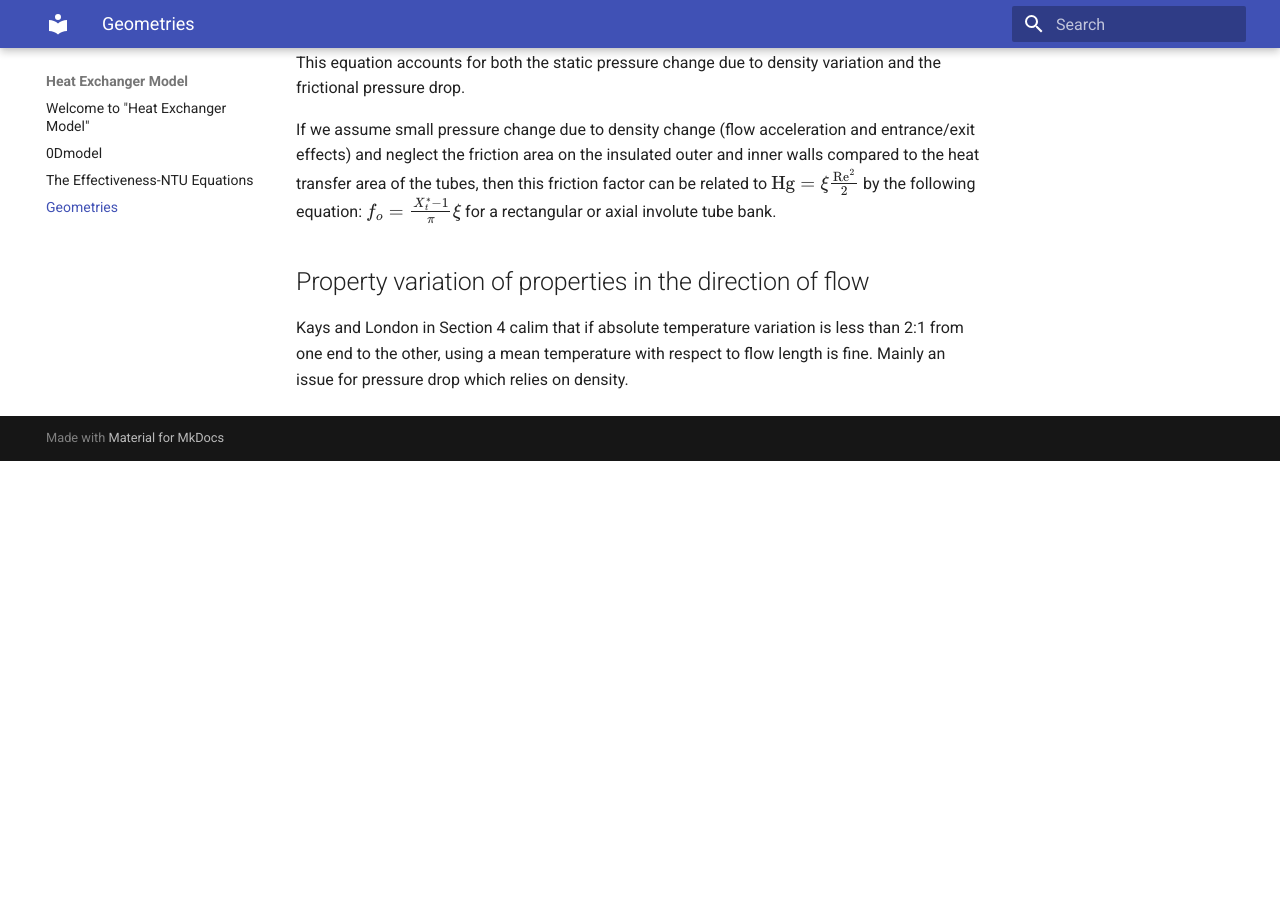
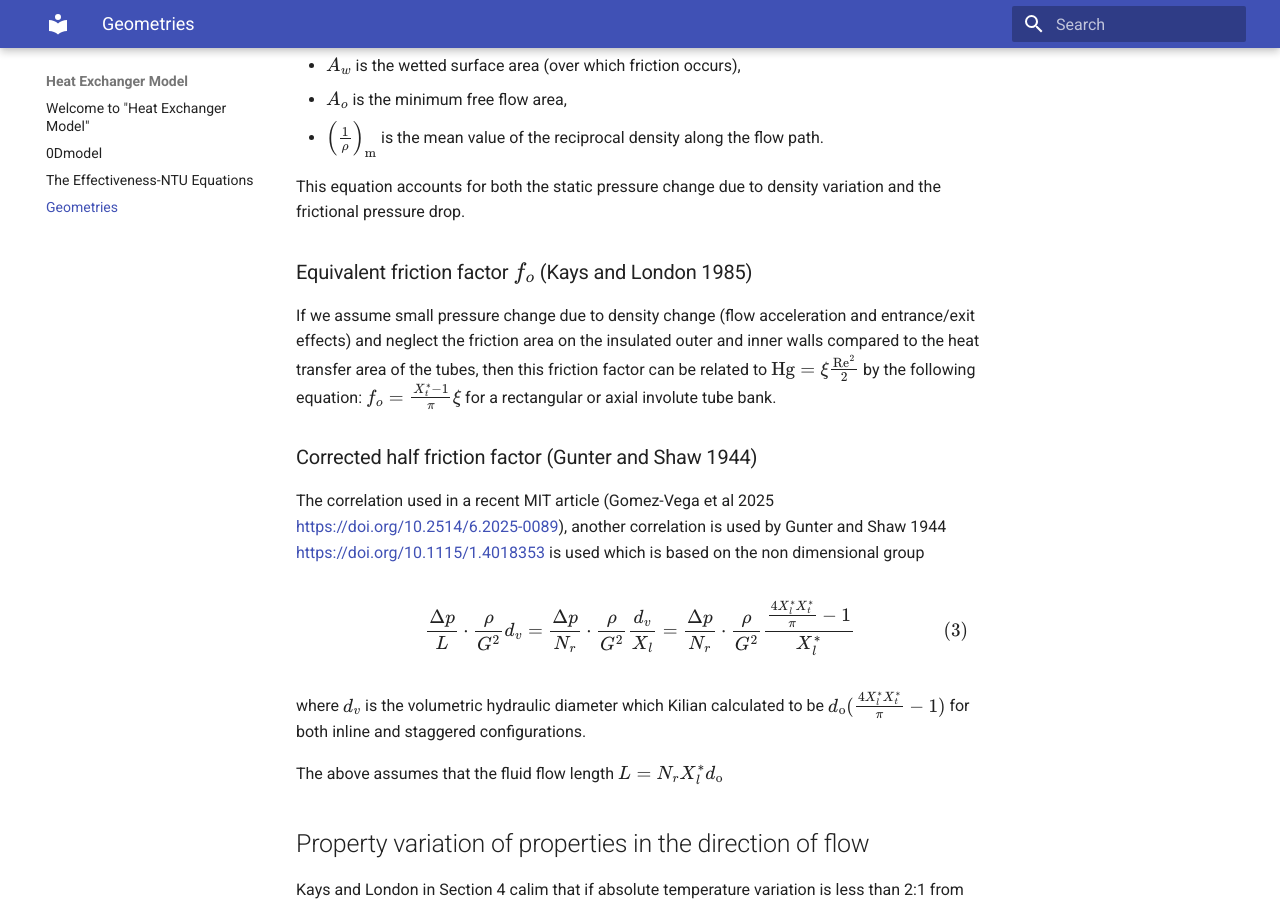
Before and after one commit to kilianbra/heat_exchanger, an MkDocs documentation site: the page built from docs/geometry.md, in a window 1280 px wide and 900 px high, scrolled down 2147 px. Built offline with MkDocs 1.6.1 and Material for MkDocs 9.7.7, drawn with Linux system fonts in a browser that asks for light colours; before the commit the page ends 2608 px from its top, so only the background shows below that; some of the changed text lies outside the part shown.

Commit message:
Added documentation for Gunter and Shaw correlation with DOI

```diff
--- a/docs/geometry.md
+++ b/docs/geometry.md
@@ -20,6 +20,8 @@ As there are mistakes in the transcription of the correlation in Shah the compar
 
 For a tube bank with tube outer diameter based Reynolds number $\text{Re} \triangleq \frac{Gd}{\mu}$, the mass velocity $G \triangleq \dot{m}/A_o$ is based on the minimum flow area. For inline tubes this always occurs at the same location but for transverse tubes if the tubes are narrowly enough spaced longitudinally, the highest velocities can occur in a direction different to the bulk flow (Make image).
 
+### Hagen number (Martin 2002 and Shah 2003)
+
 The Hagen number is used by Martin 2002 (eqn A.3) and Shah 2003 (eqn 7.115)
 
 $$
@@ -27,6 +29,8 @@ $$
 \text{Hg} \triangleq \frac{\Delta p}{N_r} \cdot \frac{\rho d_\text{o}^2}{\mu^2}
 \end{equation}
 $$
+
+### Drag coefficient $\xi$ (Gaddis and Gnielinski 1985 and VDI Heat Atlas 2010)
 
 In the original Gaddis and Gnielinski 1985 correlation (eqn 1), or as presented in the VDI Heat Atlas 2010 (L1.4 eqn 1), the pressure drop is presented in the form of the drag coefficient $\xi$
 
@@ -62,7 +66,23 @@ where:
 
 This equation accounts for both the static pressure change due to density variation and the frictional pressure drop.
 
+### Equivalent friction factor $f_o$ (Kays and London 1985)
+
 If we assume small pressure change due to density change (flow acceleration and entrance/exit effects) and neglect the friction area on the insulated outer and inner walls compared to the heat transfer area of the tubes, then this friction factor can be related to $\text{Hg} = \xi \frac{\text{Re}^2}{2}$ by the following equation: $f_o = \frac{X_t^*-1}{\pi} \xi$ for a rectangular or axial involute tube bank.
+
+### Corrected half friction factor (Gunter and Shaw 1944)
+
+The correlation used in a recent MIT article (Gomez-Vega et al 2025 [https://doi.org/10.2514/6.2025-0089](https://doi.org/10.2514/6.2025-0089)), another correlation is used by Gunter and Shaw 1944 [https://doi.org/10.1115/1.4018353](https://doi.org/10.1115/1.4018353) is used which is based on the non dimensional group
+
+$$
+\begin{equation}
+\frac{\Delta p}{L} \cdot \frac{\rho}{G^2} d_v = \frac{\Delta p}{N_r} \cdot \frac{\rho}{G^2} \frac{d_v}{X_l} = \frac{\Delta p}{N_r} \cdot \frac{\rho}{G^2} \frac{\frac{4X_l^*X_t^*}{\pi}-1}{X_l^*}
+\end{equation}
+$$
+
+where $d_v$ is the volumetric hydraulic diameter which Kilian calculated to be $d_\text{o} (\frac{4X_l^*X_t^*}{\pi}-1)$ for both inline and staggered configurations.
+
+The above assumes that the fluid flow length $L=N_rX_l^*d_\text{o}$
 
 ## Property variation of properties in the direction of flow
 
```
